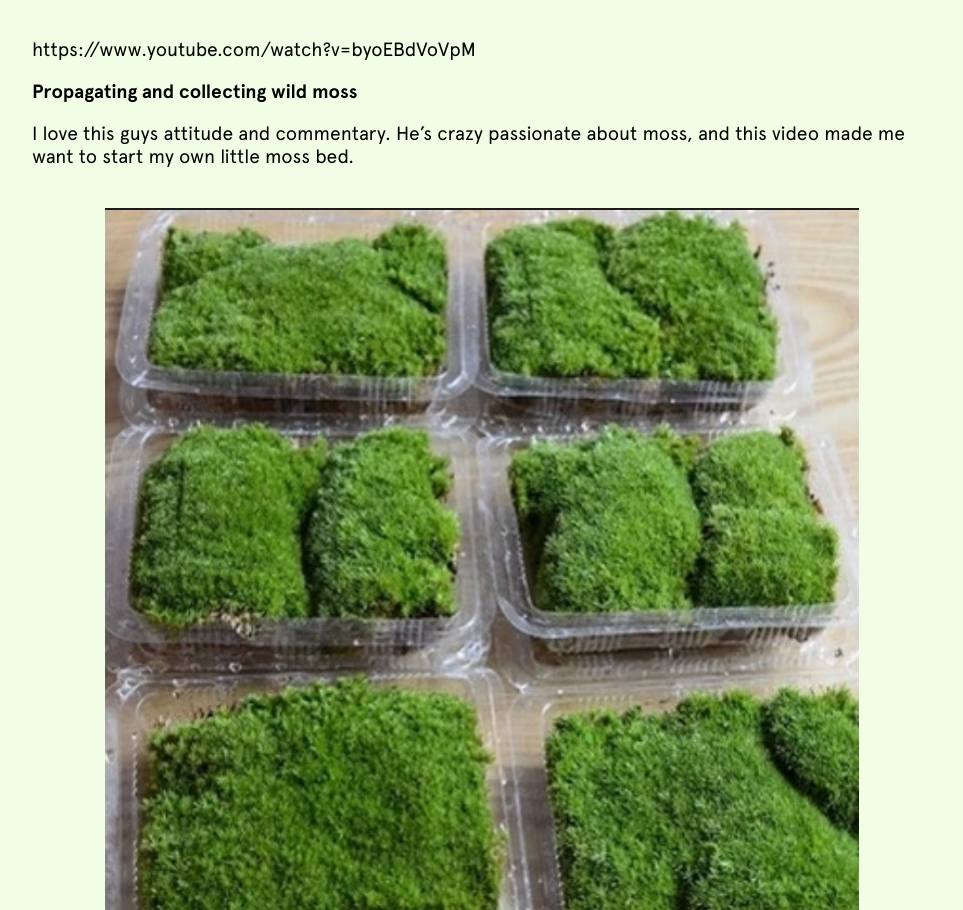
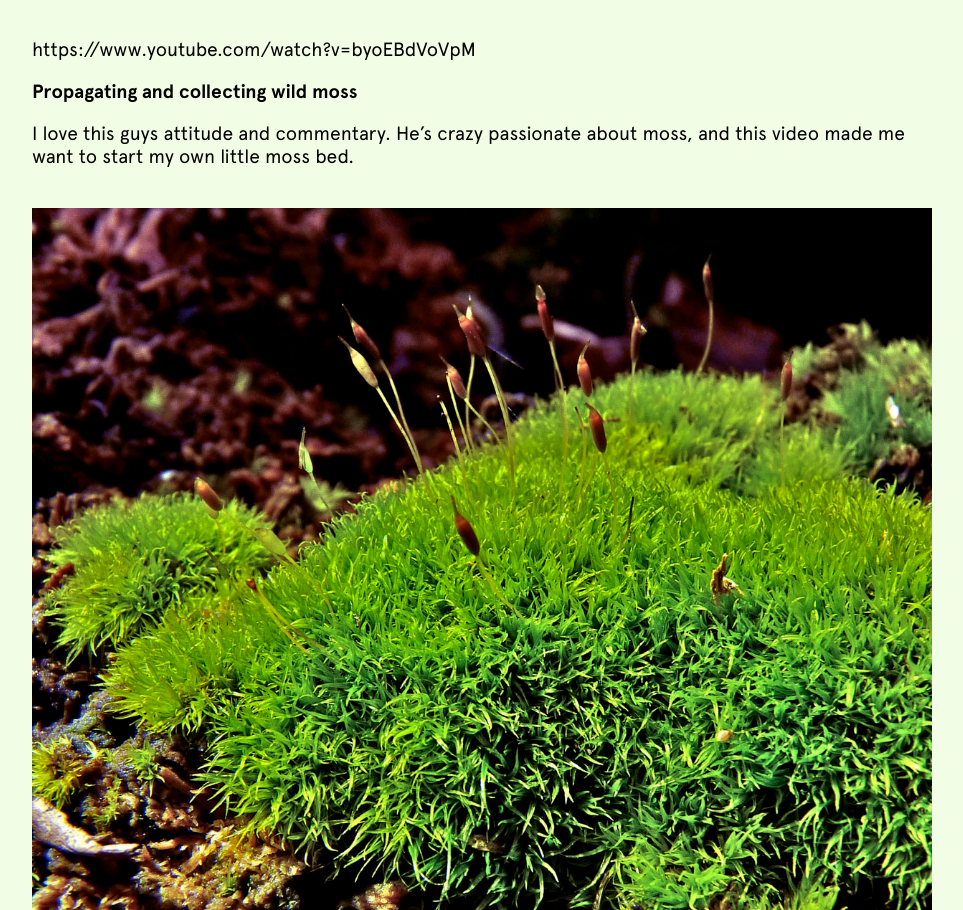
Before and after one commit to qjack001/Spotted, a Jekyll site: the page built from blog/_posts/2018-09-08-plant-propagation-videos.md, in a window 1280 px wide. Shown: the part 2755-3665 px from the top of the page, without its empty margins (158-1121 px from the left). Built offline with Jekyll 4.4.1, drawn with Linux system fonts in a browser that asks for light colours; comment, search, counter and statistics services are not loaded.

Commit message:
Picture quality update

```diff
--- a/blog/_posts/2018-09-08-plant-propagation-videos.md
+++ b/blog/_posts/2018-09-08-plant-propagation-videos.md
@@ -24,12 +24,12 @@ https://www.youtube.com/watch?v=byoEBdVoVpM
 
 I love this guys attitude and commentary. He's crazy passionate about moss, and this video made me want to start my own little moss bed.
 
-![](/images/freshwildmoss.png)
+![](/images/freshwildmoss.jpg)
 https://www.youtube.com/watch?v=8l0eR_QX1Mo
 
 ## Hens and chicks
 
 I used this to propgate my own hens and chicks- hopefully it holds up! This plant it similar to spider plants in that they produce their own clonal offspring, and all you have to do to propagate them is seperate the babies ("chicks") from the mother plant.
 
-![](/images/freshhensandchicks.png)
+![](/images/freshhensandchicks.jpg)
 https://www.youtube.com/watch?v=rA3LHYbDbq0
```
Also changed, not shown: images/freshhensandchicks.jpg (added), images/freshwildmoss.jpg (added), images/freshwildmoss.png (deleted), 2 other files.
